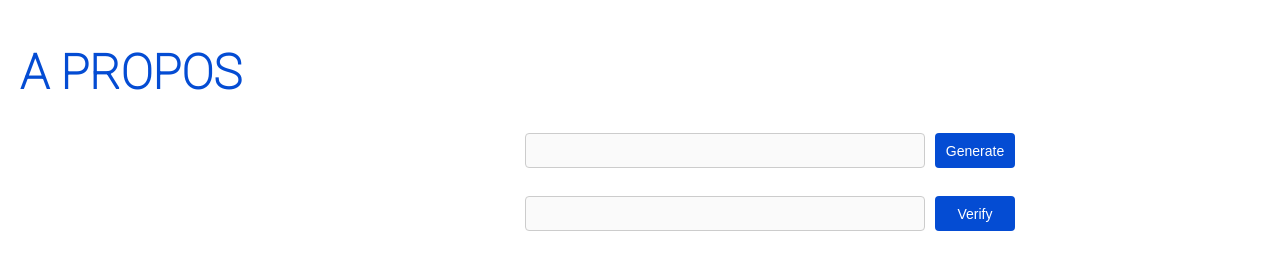
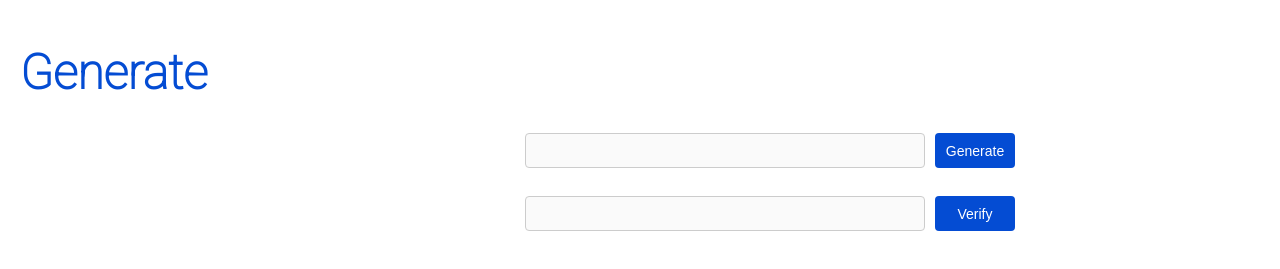
Before and after one commit to 7ShIkI3/WebSite, a plain HTML site: page GenOnline.html in a window 1280 px wide. Shown: the part 91-360 px from the top of the page. Drawn offline with Linux system fonts and the light colour scheme; a web font is replaced by a local one.

Commit message:
title correction

```diff
--- a/GenOnline.html
+++ b/GenOnline.html
@@ -44,7 +44,7 @@
     </header>
     <br /><br /><br /><br /><br />
     <div class="part2">
-        <h1 class="info">A PROPOS</h1>
+        <h1 class="info">Generate</h1>
         <div class="mdp">
             <input id="genMDP" name="Valeur" type="text" size="100" value="" disabled/>
             <input type="button" value="Generate" onclick="javascript: generatePassword()">
```
